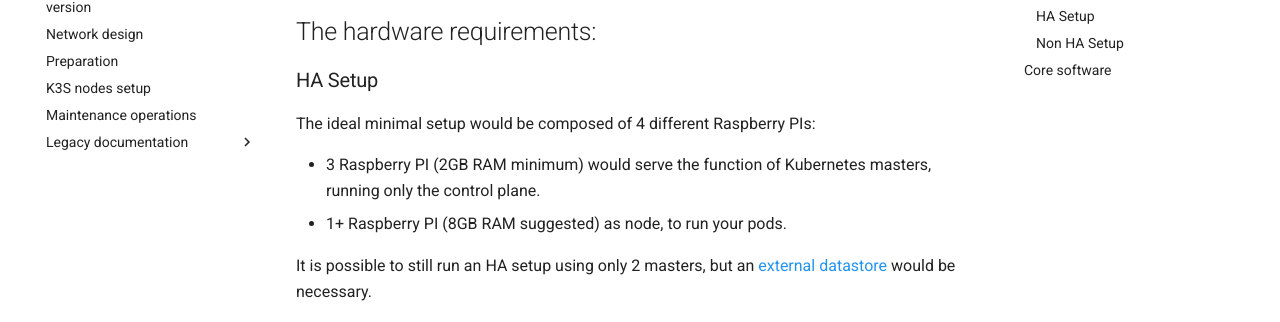
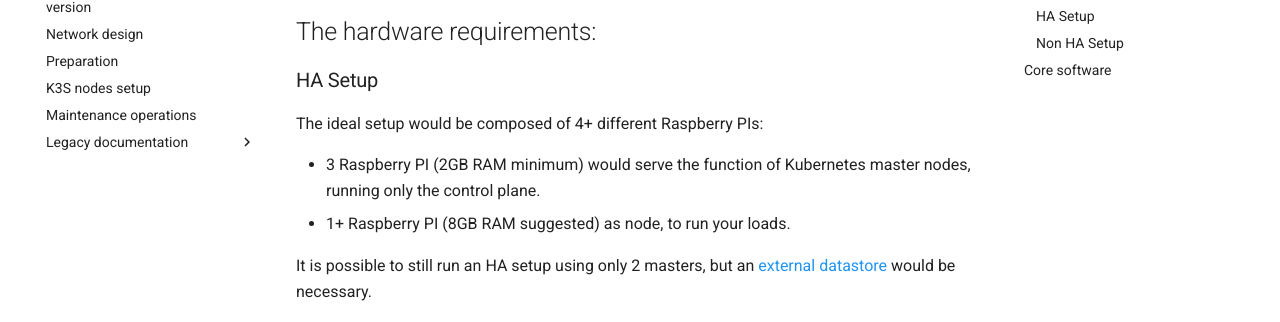
Before and after one commit to febus982/k3s-cluster, an MkDocs documentation site: the page built from docs/index.md, in a window 1280 px wide and 900 px high, scrolled down 455 px. Shown: the part 146-468 px from the top of the window. Built offline with MkDocs 1.6.1 and Material for MkDocs 9.7.7, drawn with Linux system fonts in a browser that asks for light colours; comment, search, counter and statistics services are not loaded; the version menu is left out.

Commit message:
Docs rephrase

```diff
--- a/docs/index.md
+++ b/docs/index.md
@@ -20,10 +20,10 @@ The provided script has been tested on `arm64` Raspberry Pi OS using Raspberry P
 
 ### HA Setup
 
-The ideal minimal setup would be composed of 4 different Raspberry PIs:
+The ideal setup would be composed of 4+ different Raspberry PIs:
 
-- 3 Raspberry PI (2GB RAM minimum) would serve the function of Kubernetes masters, running only the control plane.
-- 1+ Raspberry PI (8GB RAM suggested) as node, to run your pods.
+- 3 Raspberry PI (2GB RAM minimum) would serve the function of Kubernetes master nodes, running only the control plane.
+- 1+ Raspberry PI (8GB RAM suggested) as node, to run your loads.
 
 It is possible to still run an HA setup using only 2 masters, but an [external datastore](https://rancher.com/docs/k3s/latest/en/installation/datastore)
 would be necessary.
```
